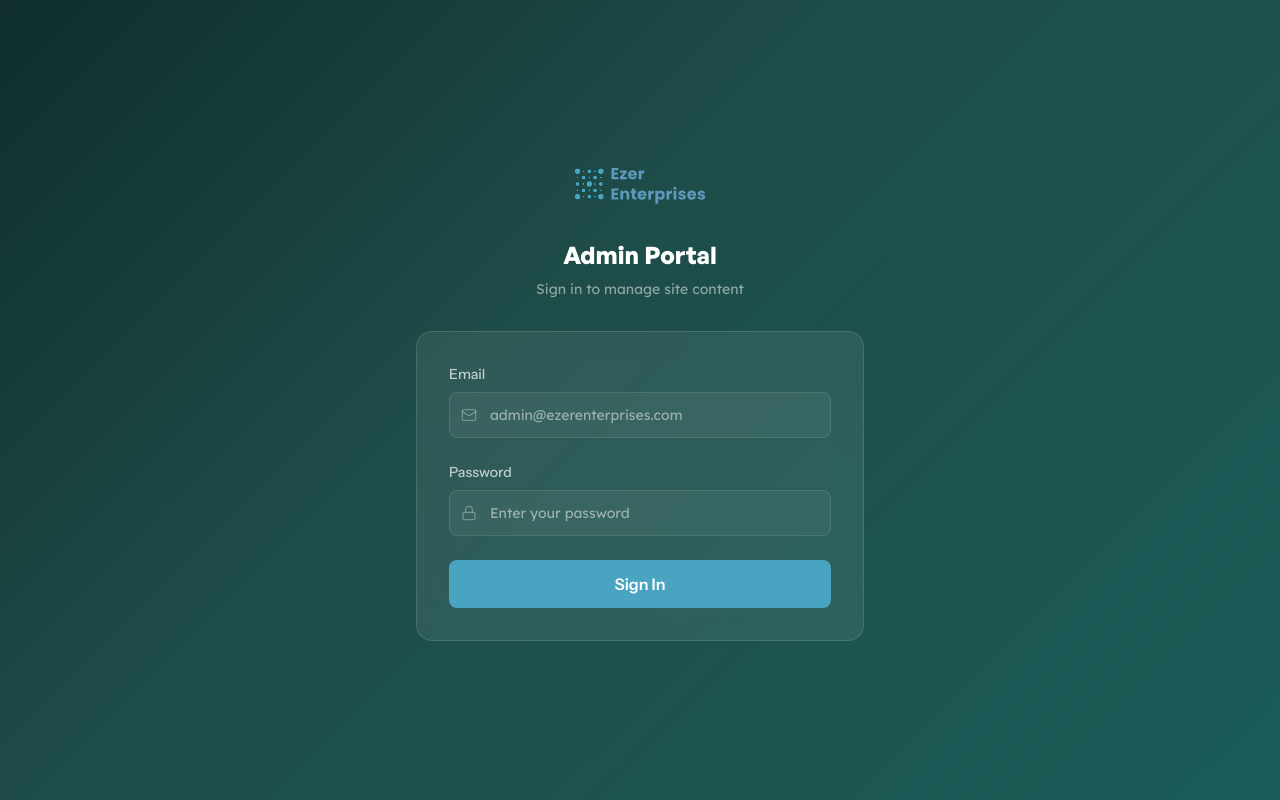
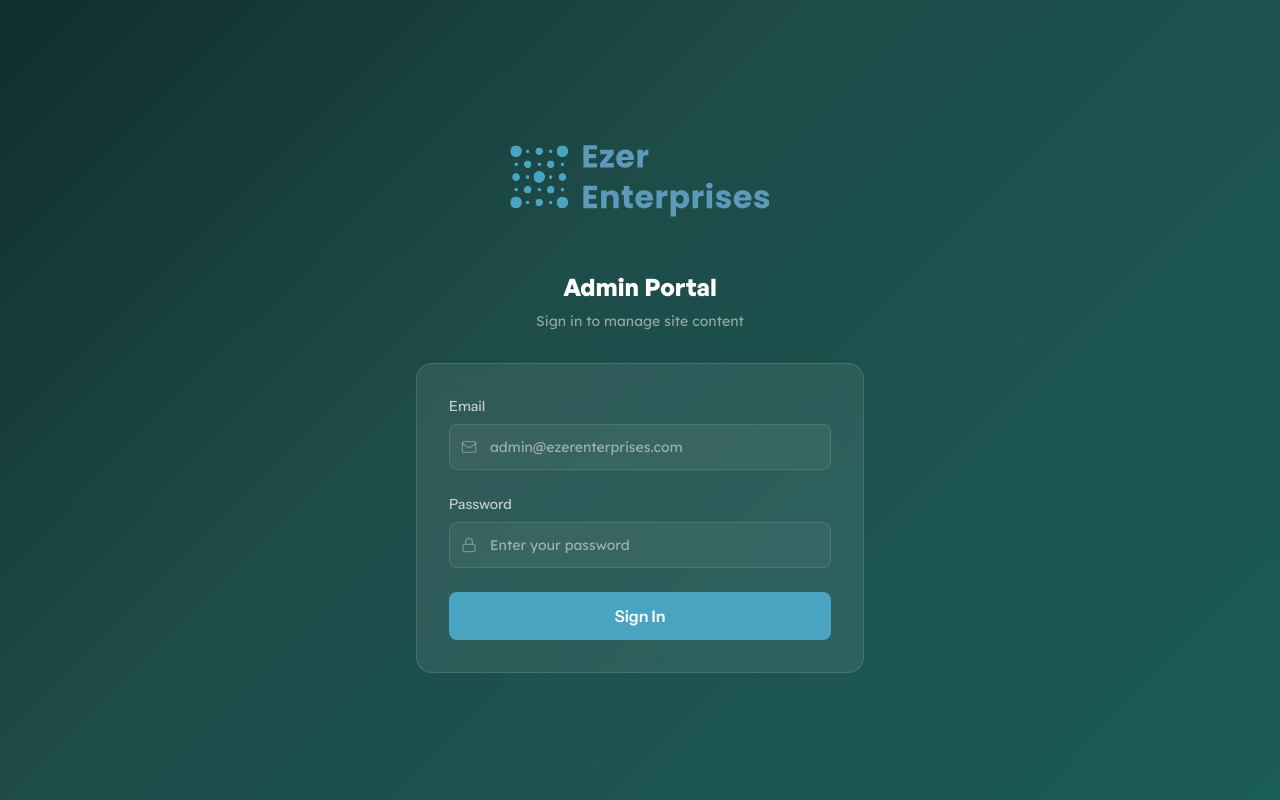
Before and after one commit to schmeckleb0rg/ezer-website, a Next.js app: page /admin/login in a window 1280 px wide. Built offline with nearby package versions, Linux system fonts and the light colour scheme.

Commit message:
Remove ezerdot from login page, double logo size

```diff
--- a/src/app/admin/login/page.tsx
+++ b/src/app/admin/login/page.tsx
@@ -42,7 +42,7 @@ export default function AdminLoginPage() {
     <div className="min-h-screen gradient-hero flex items-center justify-center px-6">
       <div className="w-full max-w-md">
         <div className="text-center mb-8">
-          <img src="/logo.svg" alt="Ezer Enterprises" className="h-16 w-auto mx-auto mb-4" />
+          <img src="/logo.svg" alt="Ezer Enterprises" className="h-32 w-auto mx-auto mb-4" />
           <h1 className="font-display text-2xl font-bold text-white">
             Admin Portal
           </h1>
```
